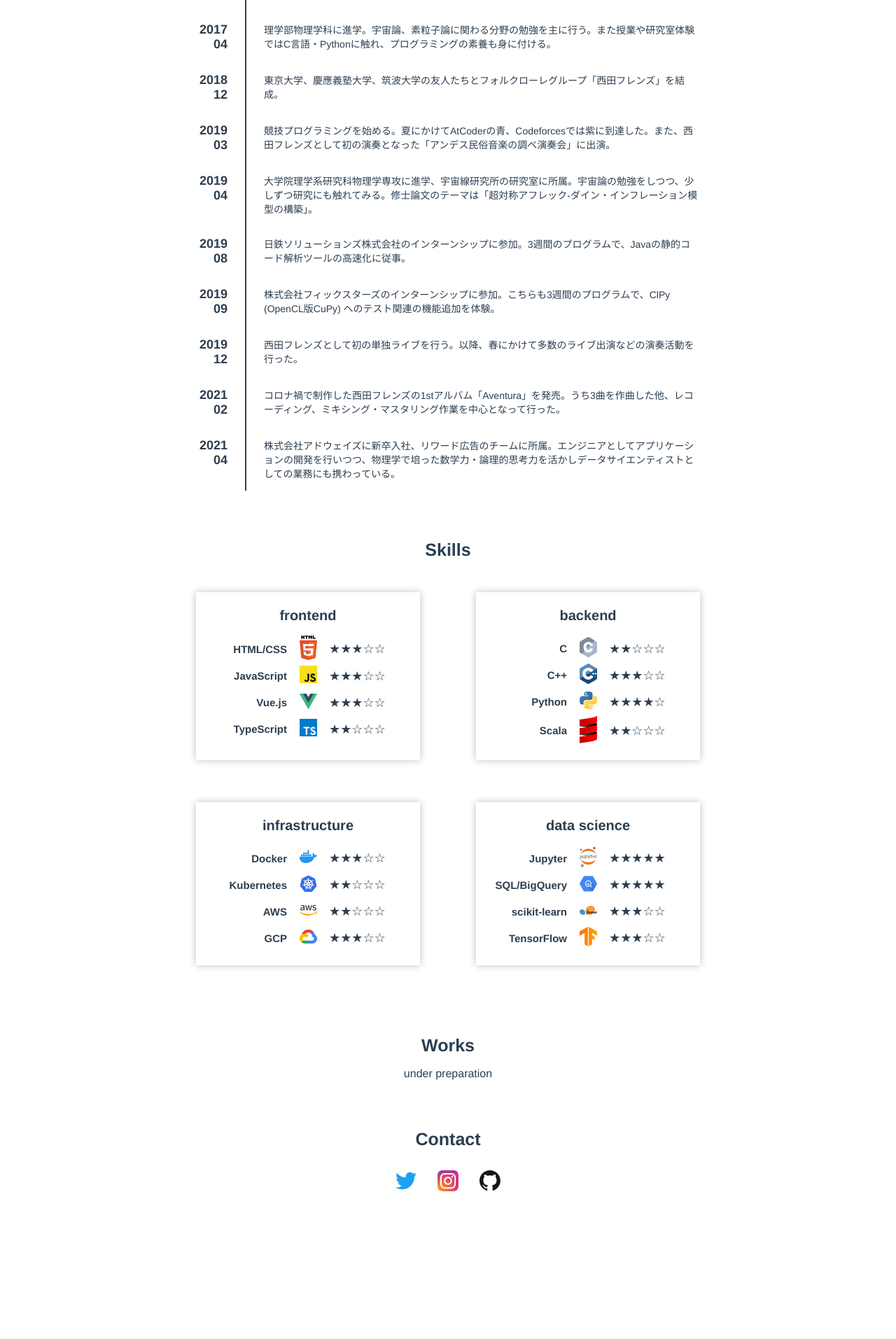
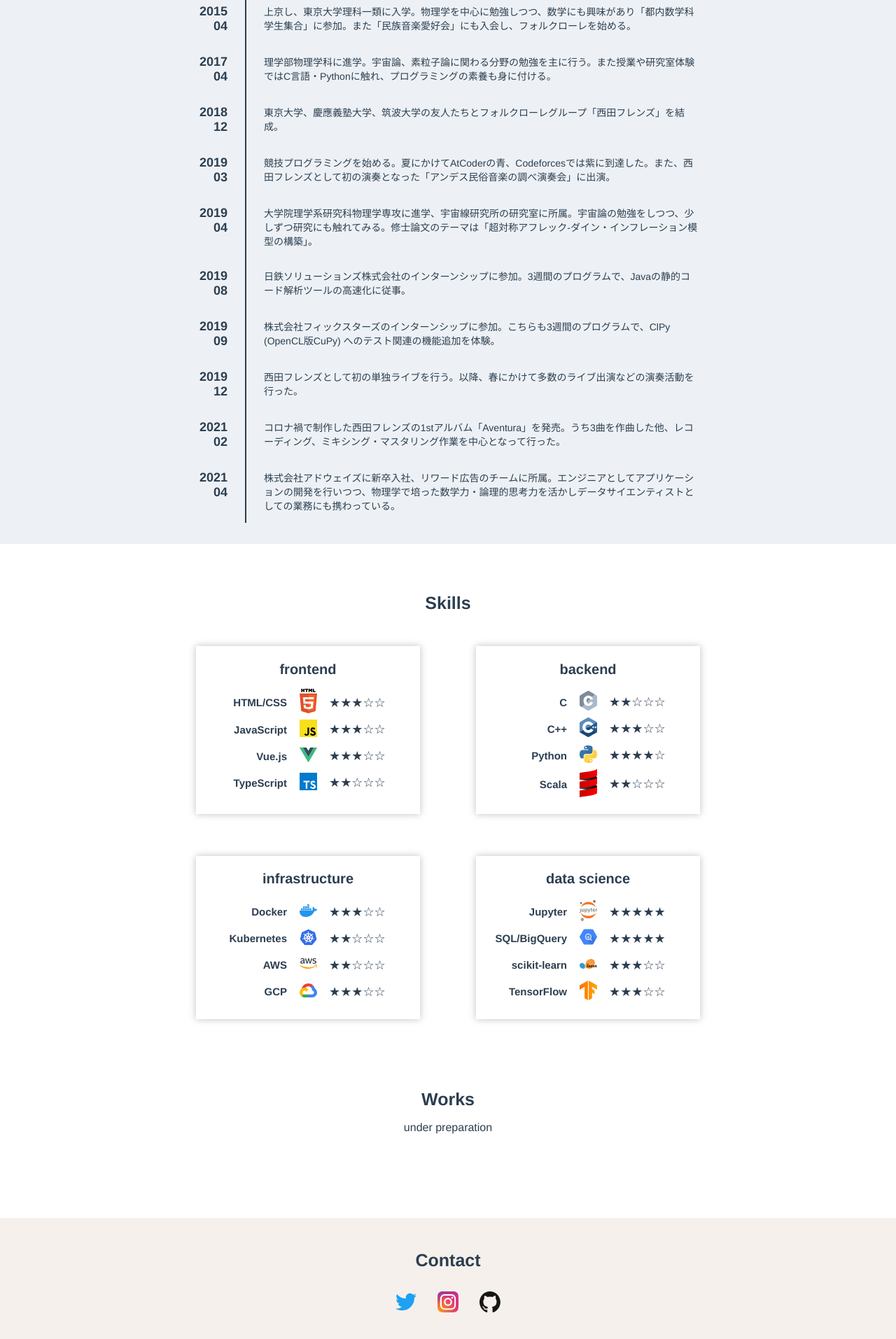
Before and after one commit to ceshmina/ceshmina.jp, a Vue app: page / in a window 1280 px wide. Shown: the part 621-2534 px from the top of the page at 70% size. Built offline with nearby package versions, Linux system fonts and the light colour scheme.

Commit message:
#3: 全体の色とスタイルを調整

```diff
--- a/src/App.vue
+++ b/src/App.vue
@@ -24,14 +24,11 @@ export default {
   color: #2c3e50;
 }
 
+body {
+  margin: 0;
+}
+
 .main {
   margin-top: 100px;
-  margin-bottom: 200px;
-
-  @media (min-width: 800px) {
-    margin-left: auto;
-    margin-right: auto;
-    max-width: 800px;
-  }
 }
 </style>
--- a/src/components/SectionContact.vue
+++ b/src/components/SectionContact.vue
@@ -32,9 +32,14 @@ export default {
 </script>
 
 <style lang="scss" scoped>
+.section {
+  margin-top: 50px;
+  padding: 30px 0 150px;
+  background-color: #f5f0eb;
+}
+
 .section-title {
   font-size: 25px;
-  margin-top: 70px;
 }
 
 .sns-links {
--- a/src/components/SectionProfile.vue
+++ b/src/components/SectionProfile.vue
@@ -6,7 +6,7 @@
         <img src="@/assets/icon.png" />
       </div>
 
-      <div class="subsection">
+      <div class="subsection narrow">
         <h2 class="subsection-title">shu (@ceshmina)</h2>
         <div class="subsection-content">
           <p>大阪府出身。幼少期よりピアノを習う。高校の友人の影響で物理学を志し、東京大学へ入学。物理学を専攻する傍ら、南米の民族風音楽「フォルクローレ」を演奏するサークルに所属。</p>
@@ -16,7 +16,7 @@
       </div>
     </div>
 
-    <div class="subsection">
+    <div class="subsection wide">
       <h2 class="subsection-title">my history</h2>
       <dl class="history">
         <template v-for="history in histories" :key="history">
@@ -107,7 +107,9 @@ export default {
 }
 
 .profile-wrapper {
-  margin-bottom: 50px;
+  margin: 50px auto;
+  padding: 0 10px;
+  max-width: 800px;
 
   @media (min-width: 800px) {
     display: flex;
@@ -118,6 +120,13 @@ export default {
       margin-left: 30px;
       text-align: left;
     }
+  }
+}
+
+.subsection {
+  &.wide {
+    padding: 30px 0;
+    background-color: #edf1f5;
   }
 }
 
--- a/src/components/SectionSkills.vue
+++ b/src/components/SectionSkills.vue
@@ -78,8 +78,11 @@ export default {
   margin-top: 70px;
 }
 
-@media (min-width: 800px) {
-  .subsections-wrapper {
+.subsections-wrapper {
+  margin: 0 auto;
+  max-width: 800px;
+
+  @media (min-width: 800px) {
     display: flex;
     justify-content: space-between;
     flex-wrap: wrap;
--- a/src/components/SectionWorks.vue
+++ b/src/components/SectionWorks.vue
@@ -6,8 +6,11 @@
 </template>
 
 <style lang="scss" scoped>
+.section {
+  margin: 70px 0 120px;
+}
+
 .section-title {
   font-size: 25px;
-  margin-top: 70px;
 }
 </style>
```
